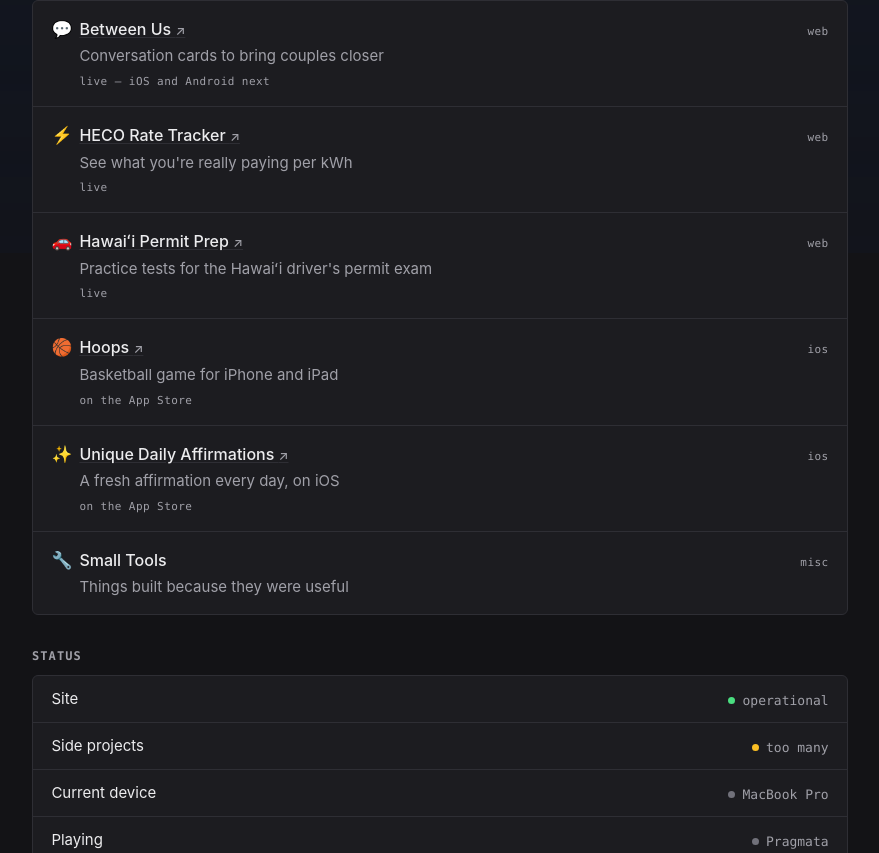
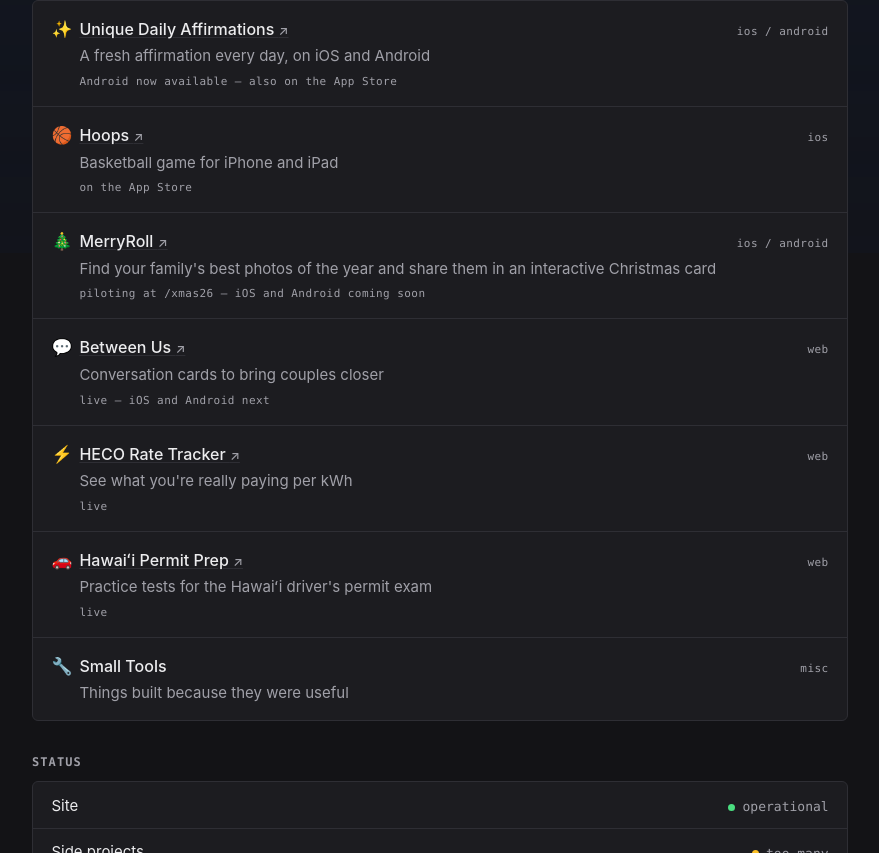
Before and after one commit to buttermilktoast/alexsue.com, a Vue app: page / in a window 1280 px wide. Shown: the part 547-1400 px from the top of the page, without its empty margins (200-1079 px from the left). Built offline with nearby package versions, Linux system fonts and the light colour scheme; no server answers.

Commit message:
Refresh featured projects and personal status

```diff
--- a/src/data/site.js
+++ b/src/data/site.js
@@ -31,6 +31,30 @@ export const site = {
 
   projects: [
     {
+      emoji: '✨',
+      title: 'Unique Daily Affirmations',
+      description: 'A fresh affirmation every day, on iOS and Android',
+      url: 'https://uniquedailyaffirmations.com',
+      status: 'Android now available — also on the App Store',
+      tag: 'ios / android'
+    },
+    {
+      emoji: '🏀',
+      title: 'Hoops',
+      description: 'Basketball game for iPhone and iPad',
+      url: 'https://hoops.gopherapps.com',
+      status: 'on the App Store',
+      tag: 'ios'
+    },
+    {
+      emoji: '🎄',
+      title: 'MerryRoll',
+      description: "Find your family's best photos of the year and share them in an interactive Christmas card",
+      url: '/xmas26/',
+      status: 'piloting at /xmas26 — iOS and Android coming soon',
+      tag: 'ios / android'
+    },
+    {
       emoji: '💬',
       title: 'Between Us',
       description: 'Conversation cards to bring couples closer',
@@ -53,22 +77,6 @@ export const site = {
       url: 'https://hawaii-permit-prep.buttermilktoast.chatgpt.site/',
       status: 'live',
       tag: 'web'
-    },
-    {
-      emoji: '🏀',
-      title: 'Hoops',
-      description: 'Basketball game for iPhone and iPad',
-      url: 'https://hoops.gopherapps.com',
-      status: 'on the App Store',
-      tag: 'ios'
-    },
-    {
-      emoji: '✨',
-      title: 'Unique Daily Affirmations',
-      description: 'A fresh affirmation every day, on iOS',
-      url: 'https://uniquedailyaffirmations.com',
-      status: 'on the App Store',
-      tag: 'ios'
     },
     {
       emoji: '🔧',
@@ -97,8 +105,8 @@ export const site = {
   statuses: [
     { label: 'Site', value: 'operational', state: 'ok' },
     { label: 'Side projects', value: 'too many', state: 'warn' },
-    { label: 'Current device', value: 'MacBook Pro', state: 'idle' },
-    { label: 'Playing', value: 'Pragmata', state: 'idle' }
+    { label: 'Current device', value: 'MacBook Pro Proled XDR 😁', state: 'idle' },
+    { label: 'Playing', value: 'Legend of Zelda: Ocarina of Time', state: 'idle' }
   ],
 
   links: [
```
